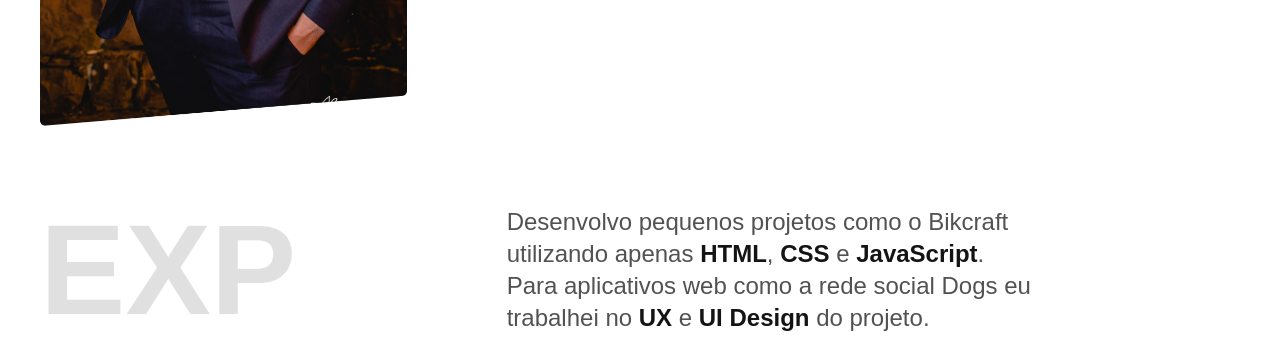
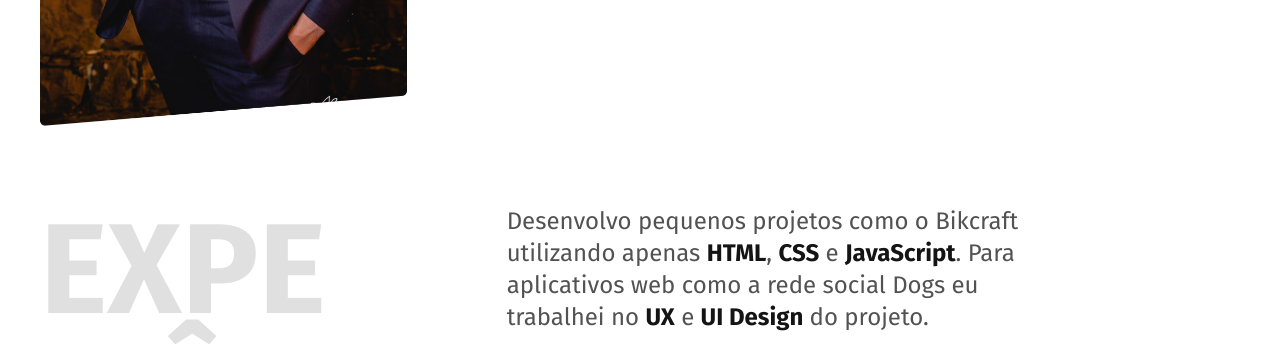
Before and after one commit to leoschwaizer/leoschwaizer.github.io, a plain HTML site: page index.html in a window 1280 px wide. Shown: the part 600-950 px from the top of the page. Drawn offline with Linux system fonts and the light colour scheme.

Commit message:
google fonts

```diff
--- a/index.html
+++ b/index.html
@@ -7,7 +7,10 @@
   <title>Leonardo - Desenvolvedor e Design</title>
   <meta name="description" content="Desenvolvedor Front End & UX/UI Designer localizado em Caxias do Sul - RS">
   <link rel="stylesheet" href="./css/style.css">
-  <link rel="icon" href="./favicon.svg" type="image/svg+xml">
+  <link rel="icon" href="./img/detalhe.svg" type="image/svg+xml">
+  <link rel="preconnect" href="https://fonts.googleapis.com">
+  <link rel="preconnect" href="https://fonts.gstatic.com" crossorigin>
+  <link href="https://fonts.googleapis.com/css2?family=Fira+Sans:wght@400;700&display=swap" rel="stylesheet">
 </head>
 
 <body>
```
